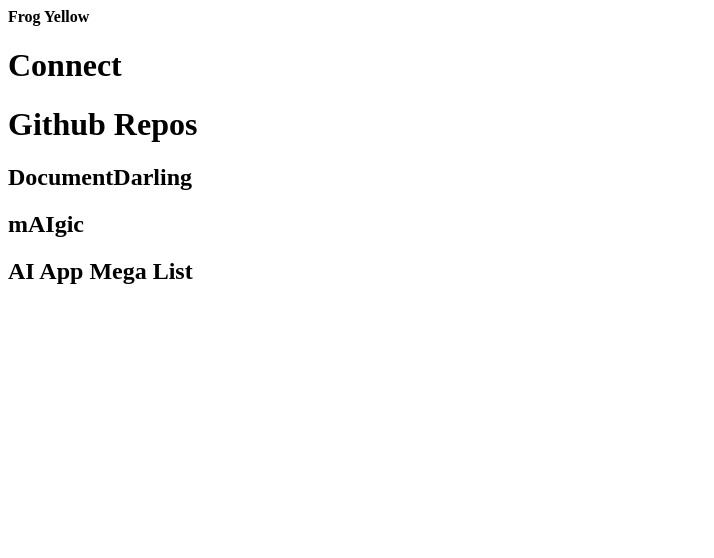
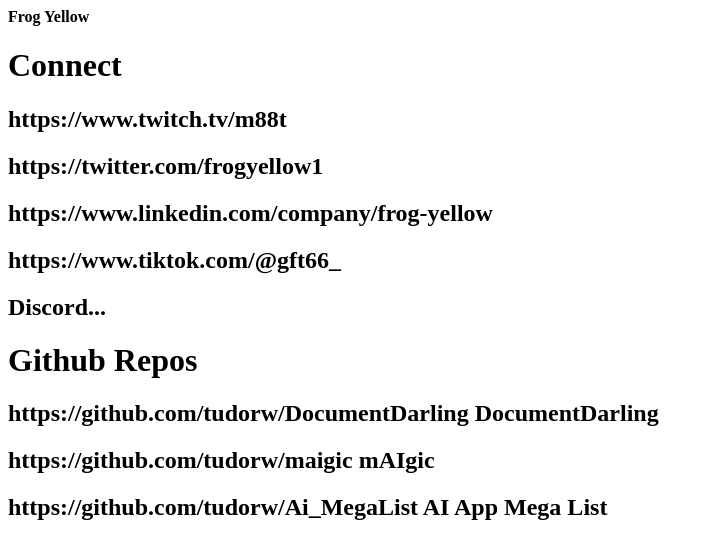
Before and after one commit to tudorw/tudorw.github.io, a plain HTML site: page index.html in a window 1280 px wide. Shown: the whole page, without its empty margins (0-714 px from the left). Drawn offline with Linux system fonts and the light colour scheme.

Commit message:
Update index.html

```diff
--- a/index.html
+++ b/index.html
@@ -3,14 +3,15 @@
 <body>
   <b>Frog Yellow</b>
     <h1>Connect</h1>
-   <h2></h2>
-   <h2></h2>
-   <h2></h2>
-   <h2></h2>
+   <h2>https://www.twitch.tv/m88t</h2>
+   <h2>https://twitter.com/frogyellow1</h2>
+   <h2>https://www.linkedin.com/company/frog-yellow</h2>
+   <h2>https://www.tiktok.com/@gft66_</h2>
+  <h2>Discord...</h2>
   <h1>Github Repos</h1>
-   <h2>DocumentDarling</h2>
-   <h2>mAIgic</h2>
-   <h2>AI App Mega List</h2>
+   <h2>https://github.com/tudorw/DocumentDarling DocumentDarling</h2>
+   <h2>https://github.com/tudorw/maigic mAIgic</h2>
+   <h2> https://github.com/tudorw/Ai_MegaList AI App Mega List</h2>
 
 </body>
 </html>
```
